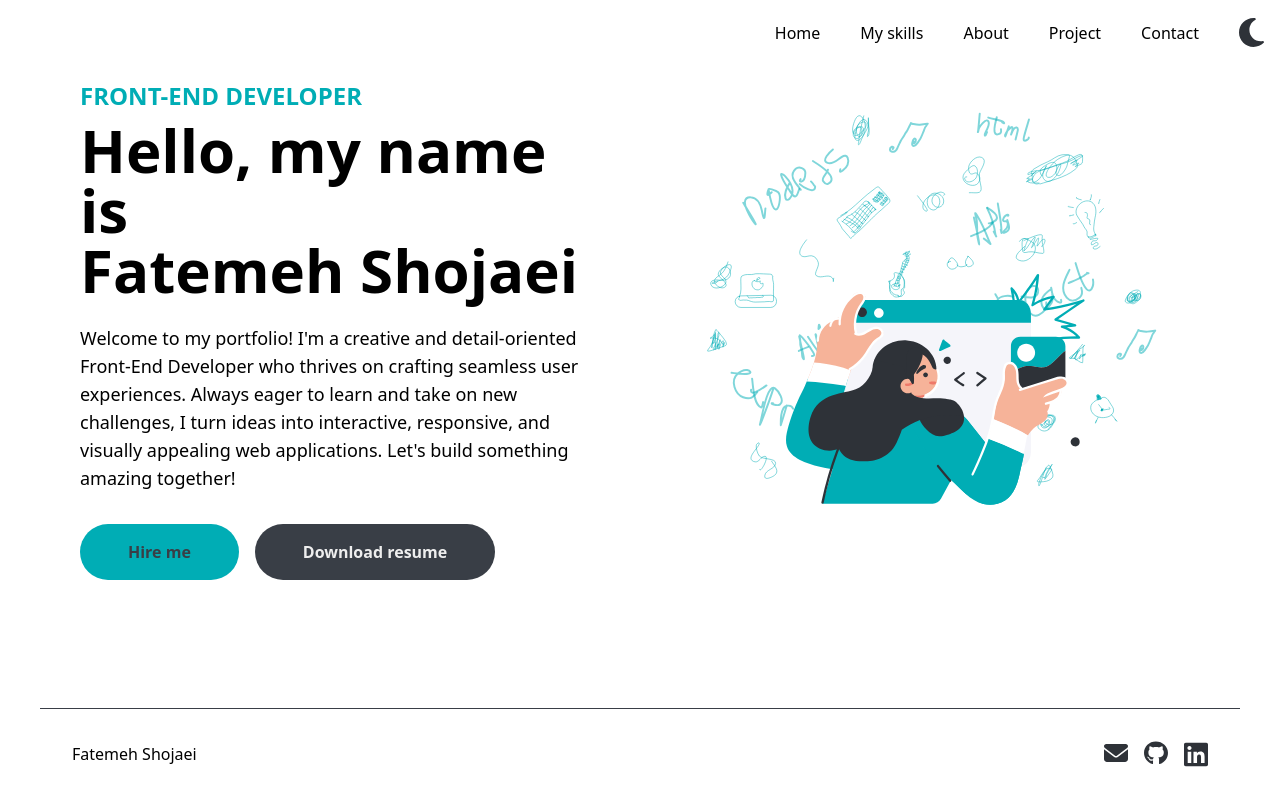
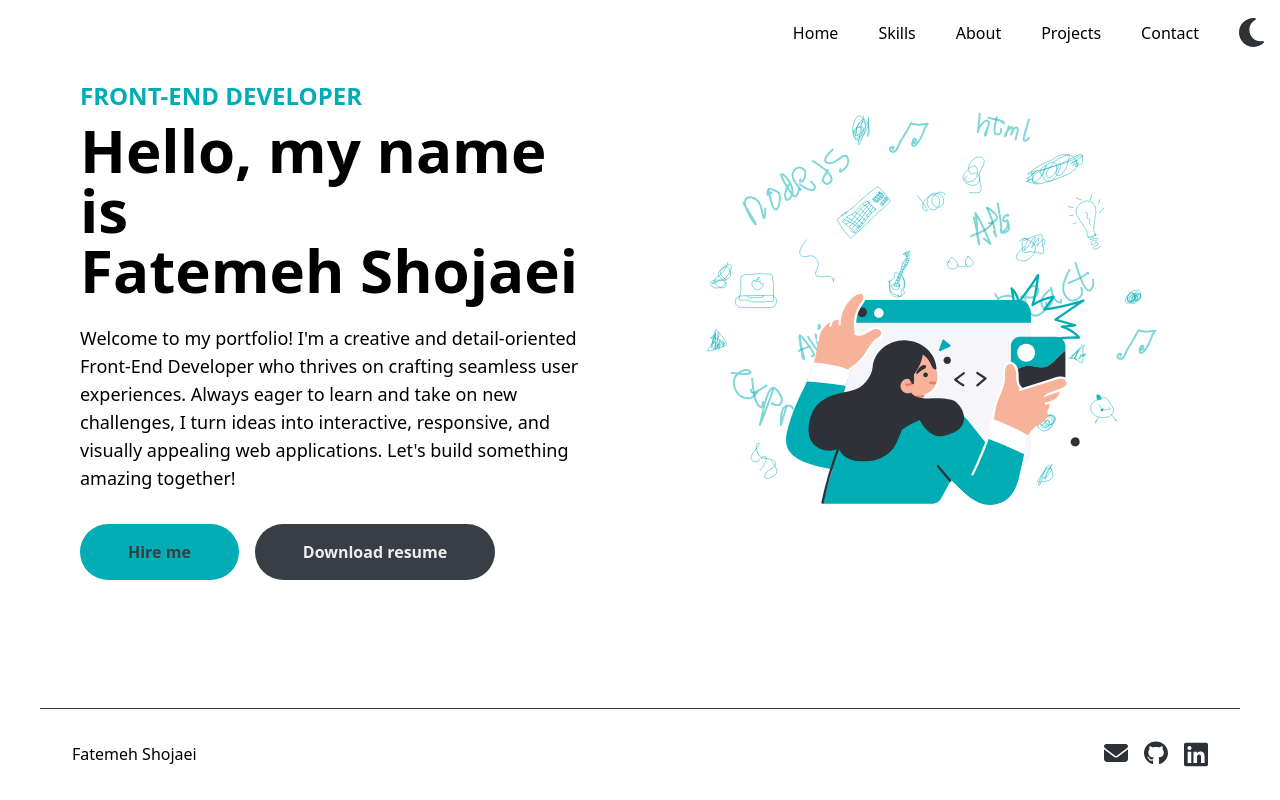
Before and after one commit to fatemeShj/portfolio-front, a Next.js app: page / in a window 1280 px wide. Built offline with nearby package versions, Linux system fonts and the light colour scheme.

Commit message:
fix stuff

```diff
--- a/src/app/Navbar.tsx
+++ b/src/app/Navbar.tsx
@@ -16,9 +16,9 @@ const Navbar = () => {
   const currentTheme = themeContext?.theme;
   const menuItems = [
     { id: 1, name: "Home", link: "/" },
-    { id: 2, name: "My skills", link: "/skill" },
+    { id: 2, name: "Skills", link: "/skill" },
     { id: 3, name: "About", link: "/about" },
-    { id: 5, name: "Project", link: "/project" },
+    { id: 5, name: "Projects", link: "/project" },
     { id: 6, name: "Contact", link: "/contact" },
   ];
   return (
--- a/src/app/project/ProjectCard.tsx
+++ b/src/app/project/ProjectCard.tsx
@@ -1,25 +1,32 @@
 import ImageSlider from "@/components/ImageSlider";
 import { ImageType } from "@/types/Image";
+import Link from "next/link";
 
 const ProjectCard = ({
   title,
   description,
   images,
+  projectUrl,
 }: {
   title: string;
   description: string;
   images: ImageType[];
+  projectUrl: string;
 }) => {
   return (
-    <div className=" max-w-2xl rounded-2xl overflow-hidden shadow-lg">
-      <div className=" w-full ">
+    <div className="max-w-2xl rounded-2xl overflow-hidden shadow-lg">
+      <div className="w-full">
         <ImageSlider images={images} />
       </div>
 
-      {/* <div className=" w-full bg-gradient-to-t from-primary to-transparent p-6 rounded-b-2xl"> */}
-      <div className=" w-full bg-primary p-6 rounded-b-2xl">
+      <div className="w-full bg-primary p-6 rounded-b-2xl">
         <p className="text-tertiary font-semibold text-lg">{title}</p>
-        <h3 className="text-tertiary text-lg">{description}</h3>
+        <h3 className="text-tertiary text-lg mb-4">{description}</h3>
+        <Link href={projectUrl || "#"}>
+          <button className="bg-secondary text-white px-4 py-2 rounded-xl hover:bg-secondary-dark transition">
+            View Project
+          </button>
+        </Link>
       </div>
     </div>
   );
--- a/src/app/project/page.tsx
+++ b/src/app/project/page.tsx
@@ -13,6 +13,7 @@ const Project = async () => {
           title={project.name}
           description={project.description}
           images={project.image}
+          projectUrl={project.link}
         />
       ))}
     </div>
--- a/src/components/ImageSlider.tsx
+++ b/src/components/ImageSlider.tsx
@@ -40,7 +40,7 @@ export default function ImageSlider({
           alt="Image"
           className={`transition-all duration-[2000ms] ease-in-out cursor-pointer ${
             isFading ? "opacity-0" : "opacity-100"
-          }`}
+          } object-cover`}
           fill
         />
       </div>
--- a/src/types/Project.ts
+++ b/src/types/Project.ts
@@ -9,4 +9,5 @@ export type ProjectType = {
   locale: string;
   description: string;
   image: ImageType[];
+  link: string;
 };
```
